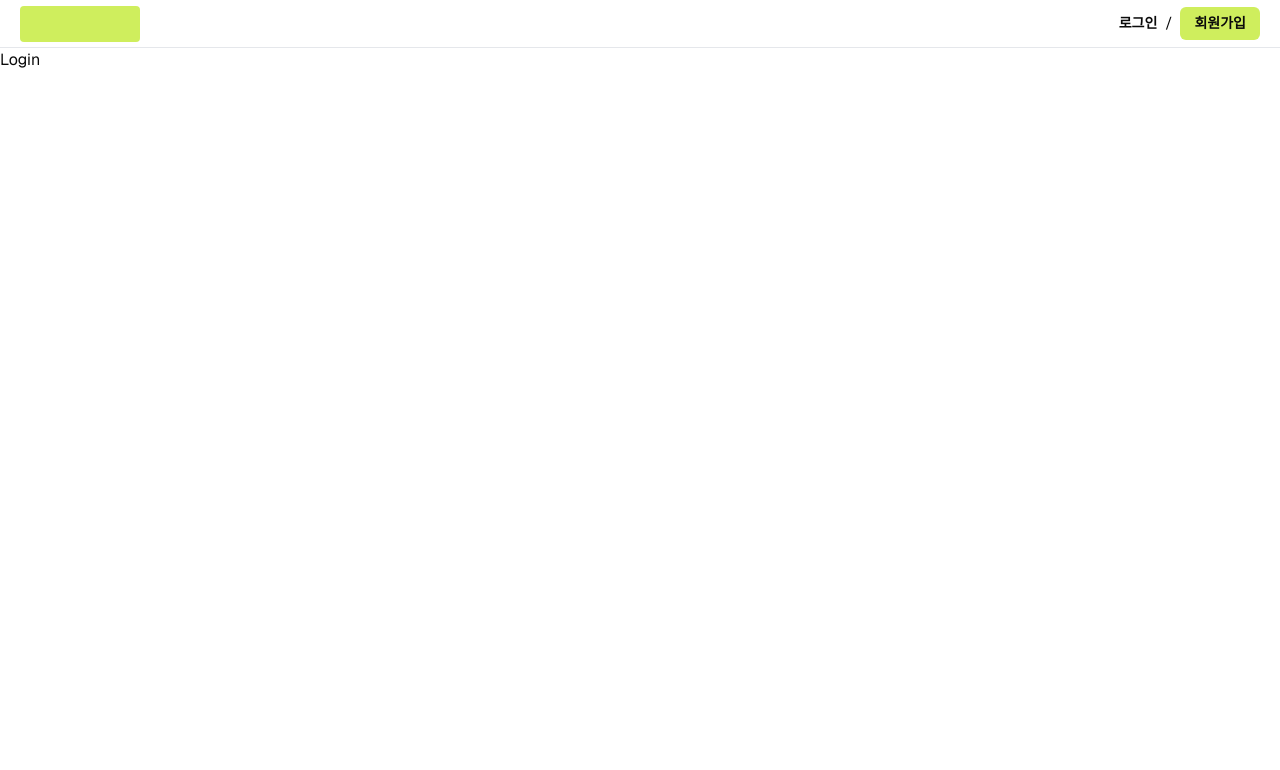
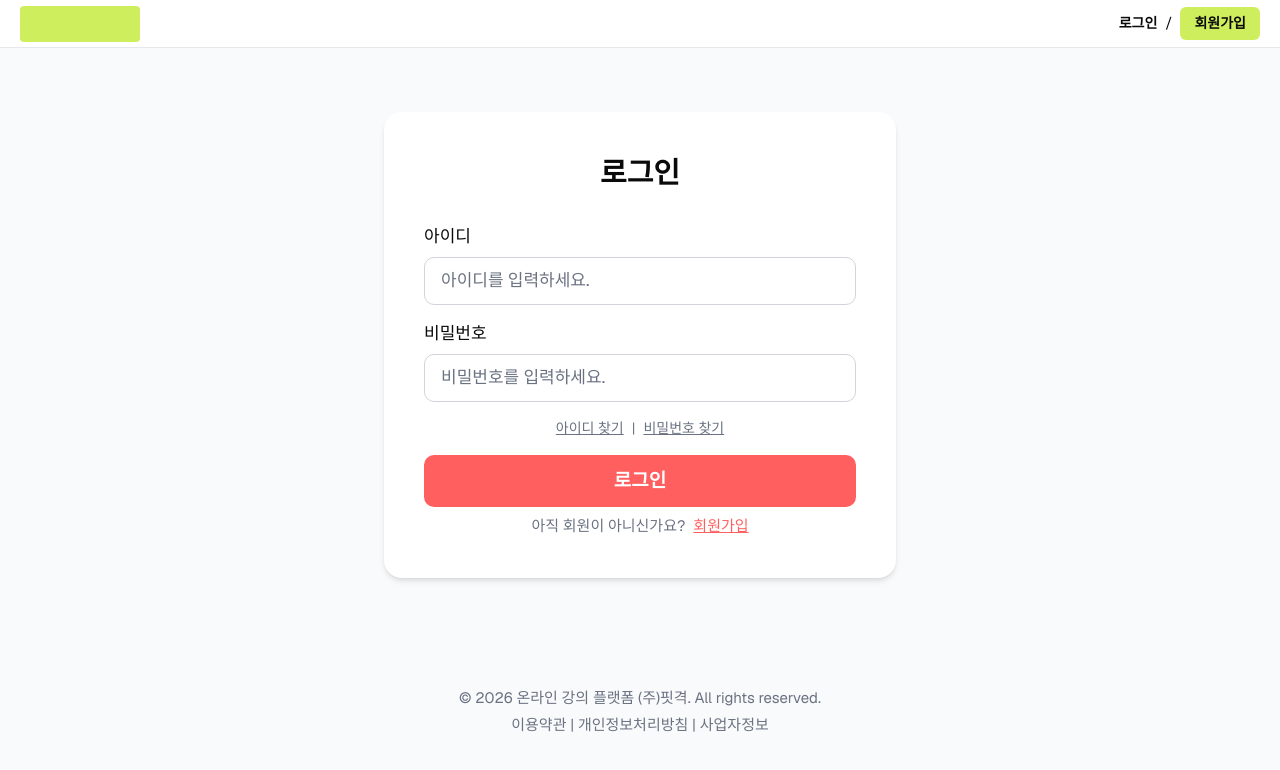
Before and after one commit to TEAM6-Six-Sashimi/-FE-Shasimi-Six, a Next.js app: page /auth/login in a window 1280 px wide. Shown: the top 770 px of the page. Built offline with nearby package versions, Linux system fonts and the light colour scheme.

Commit message:
[FEATURE] 로그인 페이지 레이아웃 구현

```diff
--- a/src/app/auth/layout.tsx
+++ b/src/app/auth/layout.tsx
@@ -1,7 +1,7 @@
 export default function AuthLayout({ children }: { children: React.ReactNode }) {
   return (
-    <div className="min-h-screen flex flex-col [&_footer]:hidden">
-      <main className="flex-1 container mx-auto">
+    <div className="flex-1 flex flex-col w-full">
+      <main className="flex-1 flex flex-col w-full">
         {children}
       </main>
     </div>
--- a/src/app/auth/login/page.tsx
+++ b/src/app/auth/login/page.tsx
@@ -1,5 +1,35 @@
+import Link from "next/link";
+
 export default function LoginPage() {
     return (
-        <div>Login</div>
+        <div className="flex flex-col justify-between items-center w-full min-h-[calc(100vh-48px)] py-16 px-4 bg-[#F9FAFB]">
+            <div className="bg-white w-full max-w-lg rounded-2xl p-10 shadow-md">
+                <div className="text-[29px] font-bold text-center mb-7">로그인</div>
+                <div className="text-[17px]">
+                    <p className="font-medium mb-2">아이디</p>
+                    <input
+                        type="text" placeholder="아이디를 입력하세요."
+                        className="w-full px-4 py-2.5 mb-4 border border-[#D1D5DB] rounded-lg placeholder-[#6A7282]"/>
+                </div>
+                <div className="text-[17px]">
+                    <p className="font-medium mb-2">비밀번호</p>
+                    <input
+                        type="password" placeholder="비밀번호를 입력하세요."
+                        className="w-full px-4 py-2.5 mb-4 border border-[#D1D5DB] rounded-lg placeholder-[#6A7282]"/>
+                </div>
+                <div className="flex justify-center items-center text-[14px] text-[#6A7282] gap-2 mb-4">
+                    <p className="underline">아이디 찾기</p> | <p className="underline">비밀번호 찾기</p>
+                </div>
+                <button className="w-full py-3 text-[19px] rounded-lg bg-[#FF5F5F] hover:bg-[#D14848] text-white font-semibold cursor-pointer mb-2">로그인</button>
+                <div className="flex justify-center items-center text-[15px] gap-2">
+                    <p className="text-[#6A7282]">아직 회원이 아니신가요?</p>
+                    <Link href="/auth/signup" className="underline text-[#FF5F5F] hover:text-[#D14848]">회원가입</Link>
+                </div>
+            </div>
+            <div className="flex flex-col justify-center items-center text-[15px] text-[#6A7282]">
+                <div className="mb-1">© 2026 온라인 강의 플랫폼 (주)핏격. All rights reserved.</div>
+                <div>이용약관 | 개인정보처리방침 | 사업자정보</div>
+            </div>
+        </div>
     );
 }
--- a/src/app/layout.tsx
+++ b/src/app/layout.tsx
@@ -14,9 +14,9 @@ export default function RootLayout({
 
   return (
     <html lang="en" className={cn("font-sans", geist.variable)}>
-      <body>
+      <body className="flex-1">
         <Header />
-        <main className="flex-1">
+        <main >
           {children}
         </main>
         </body>
```
